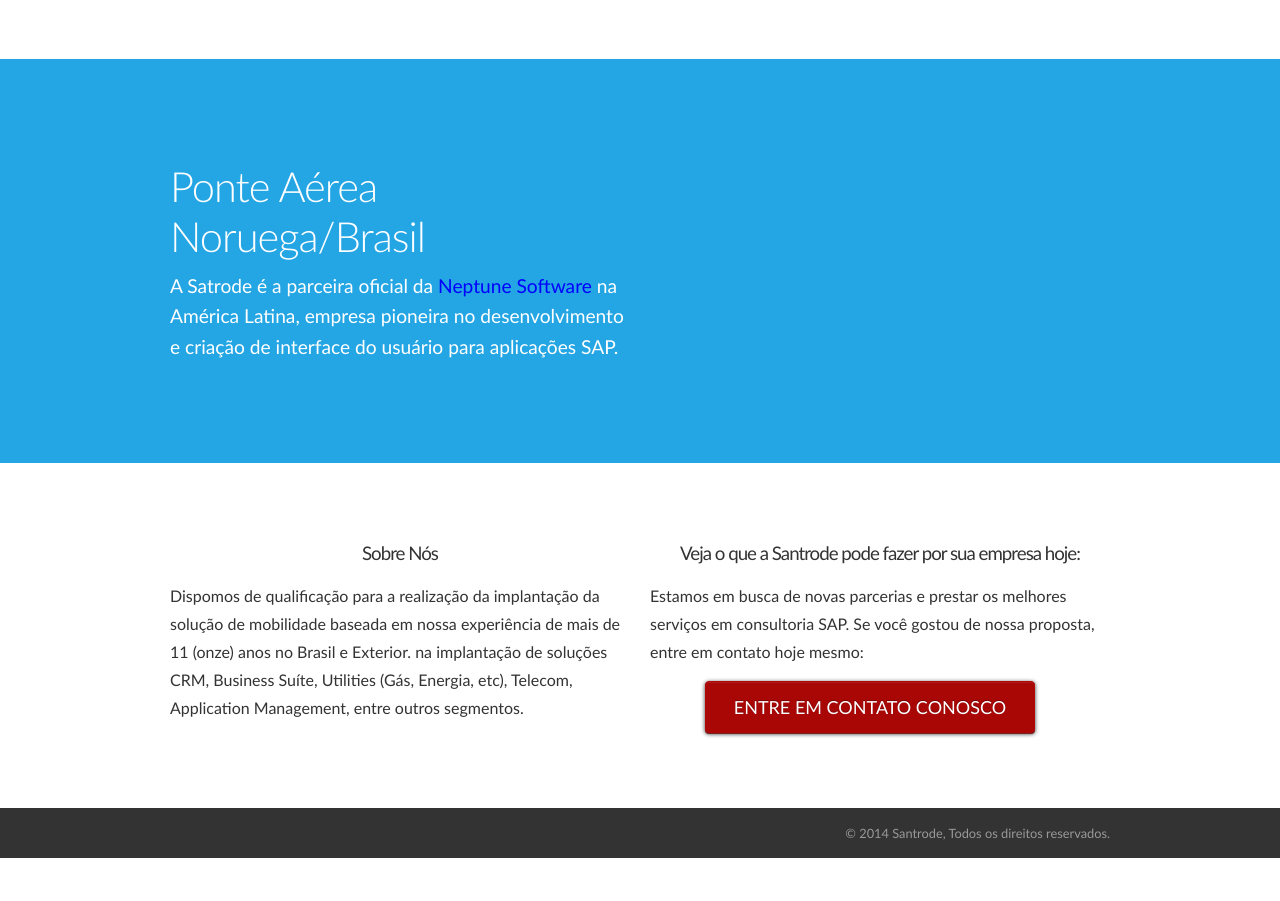
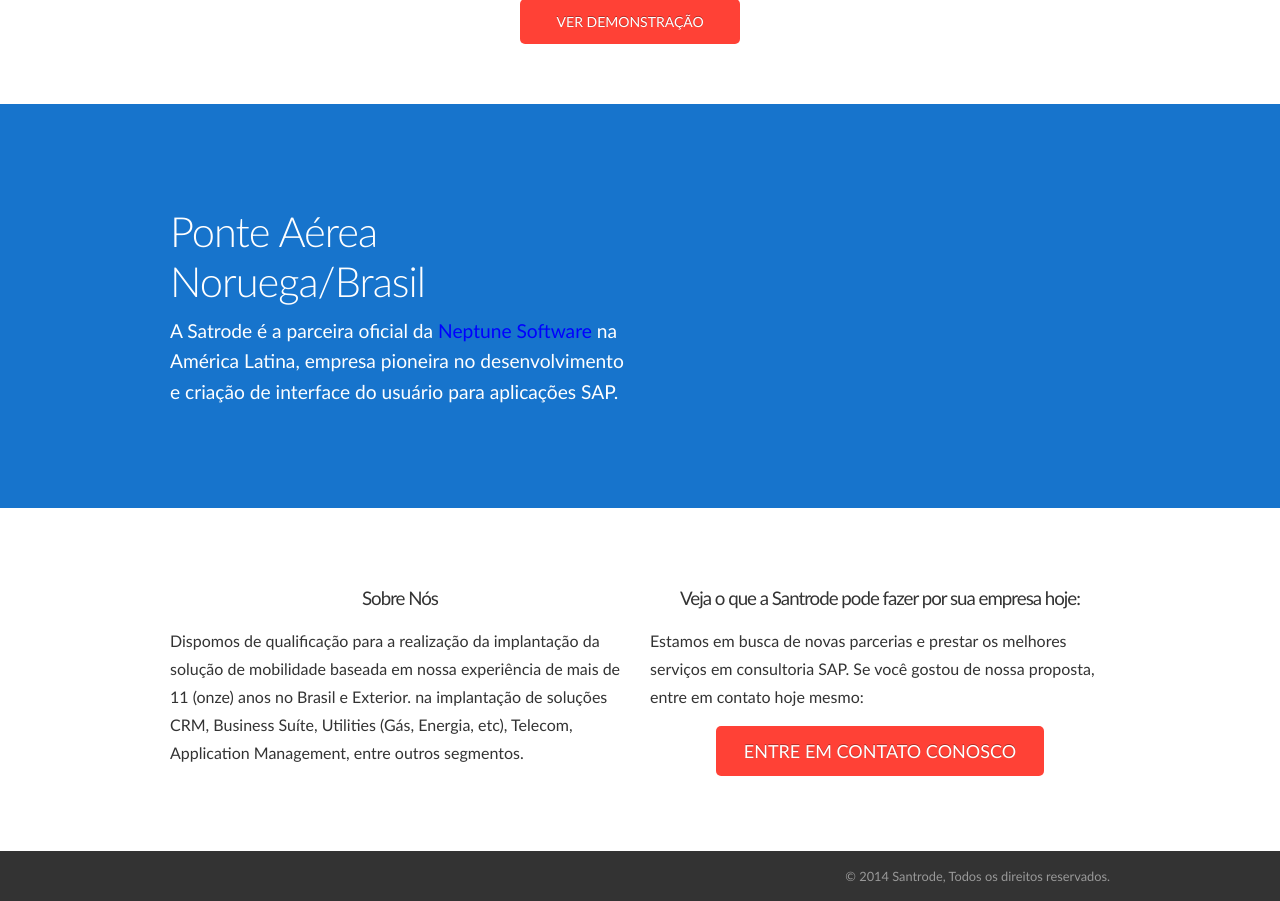
Before and after one commit to drigoteixeira/sap, a PHP site: page / in a window 1280 px wide. Shown: the part 1973-2874 px from the top of the page. Before the commit the page ends 2831 px from the top, so only its background shows below. Run offline with PHP 8.4, Linux system fonts and the light colour scheme; some libraries are stand-ins or nearby versions.

Commit message:
Ajustes no textos da página. Ajustes nos botões e na formatação das cores do projeto

```diff
--- a/css/sass/atoms/buttons.scss
+++ b/css/sass/atoms/buttons.scss
@@ -3,27 +3,33 @@
     ========================================================================== */
 
     .btn {
-		background-color: #A90606;
-	    background-image: -moz-linear-gradient(center top , #BA0808, #A90606);
+		background-color: #ff4136;
 	    background-repeat: repeat-x;
-	    border: 1px solid #B10707;
-	    border-radius: 4px;
-	    box-shadow: 0 1px 0 #AD1C1D inset, 0 1px 0 0 #732220, 0 1px 4px #333333;
+	    border-radius: 5px;
 	    color: #FFFFFF;
 	    cursor: pointer;
 	    display: inline-block;
 	    font-size: 18px;
-	    margin-right: 20px;
 	    padding: 14px 28px;
 	    text-shadow: 0 -1px 0 rgba(0, 0, 0, 0.3);
     	text-transform: uppercase;
 	}
 
+
+
 	a.btn:hover {
-		background-color:#E8FFE5;
+		background-color:#7F201B;
 		text-decoration:none;
 	}
 	a.btn:active {
 		position:relative;
 		top:1px;
 	}
+
+	.small {
+		padding: 14px 28px;
+		font-size: 14px;
+		width: 220px;
+		text-align: center;
+		margin: 0 10%;
+	}
--- a/css/sass/base/variables.scss
+++ b/css/sass/base/variables.scss
@@ -13,11 +13,11 @@
     /*  Colors
         ========================================================================== */
         $white: #FFFFFF;
-        $red: #f24537;
+        $red: #ff4136;
         $grayF: #F5F5F5;
         $gray2: #222222;
         $gray3: #333333;
         $grayC: #999999;
         $gray6: #666666;
-        $blue: #24A5E4;
+        $blue: #1774CC;
         $navbar-color: #222222;
--- a/index.php
+++ b/index.php
@@ -26,7 +26,7 @@
    		<!-- SOLUTIONS -->
 	   	<div id="solucoes" class="row solutions">
 	   		<div class="twelvecol">
-	   			<h3 class="title">Soluções e consutoria em mobilidade SAP</h3>
+	   			<h3 class="title">Solução ABAP para a mobilidade SAP da empresa</h3>
 
 	   			<p class="lead">A Santrode oferece a mais eficiente, ágil e segura soluções em tecnologia para adequar as funcionalidades SAP integradas em plataformas mobile, tablet e desktop.</p>
 	   		</div>
@@ -53,7 +53,7 @@
 	   			</div>
                 <div class="threecol last">
                     <figure class="thumb">
-                        <img src="img/briefcase.png" alt="Briefcase">
+                        <img src="img/update.png" alt="Update">
                     </figure>
                     <h4>Atualize</h4>
                     <p>Atualize as informações com ampla segurança usando o SAP Mobile Platform</p>
@@ -103,6 +103,10 @@
                 	</figure>
                 </div>
             </div>
+
+            <div class="threecol centered">
+            	<a href="#" class="btn small">Ver Demonstração</a>
+            </div>
 	   	</div>
 
 	   	<!-- PARTNERSHIP -->
```
Also changed, not shown: css/main.css.
